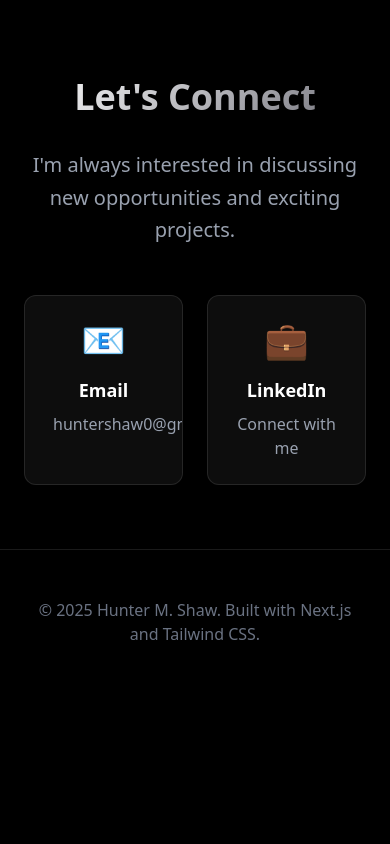
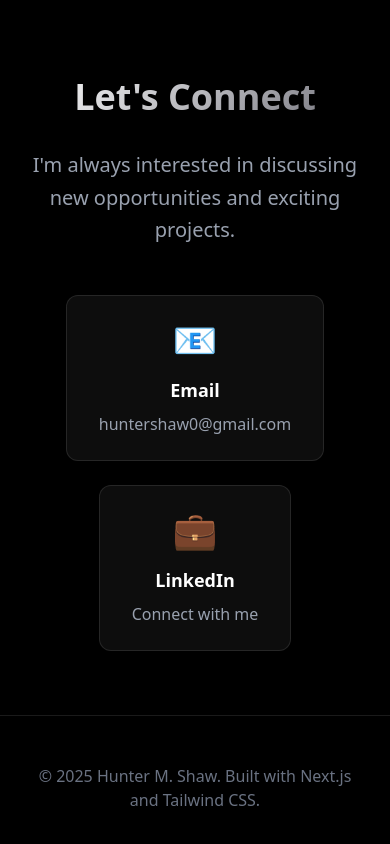
Before and after one commit to HunterShaw99/portfolio, a Next.js app: page / in a window 390 px wide. Shown: the part 6254-7098 px from the top of the page. Before the commit the page ends 6948 px from the top, so only its background shows below. Built offline with nearby package versions, Linux system fonts and the light colour scheme.

Commit message:
adjusted email to be center for mobile

```diff
--- a/app/page.tsx
+++ b/app/page.tsx
@@ -221,15 +221,15 @@ export default function Home() {
           <p className="text-xl text-gray-400 mb-12 max-w-2xl mx-auto leading-relaxed">
             I&#39;m always interested in discussing new opportunities and exciting projects.
           </p>
-          <div className="flex justify-center gap-6 max-w-2xl mx-auto">
+          <div className="flex flex-col sm:flex-row justify-center gap-6 max-w-2xl mx-auto px-4 sm:px-0">
             <a
               href="#"
               onClick={handleEmailClick}
-              className="card text-center group flex-1 max-w-xs"
+              className="card text-center group flex-1 max-w-xs mx-auto"
             >
               <div className="text-4xl mb-4 group-hover:scale-110 transition-transform">📧</div>
               <h3 className="text-lg font-semibold text-white mb-2">Email</h3>
-              <p className="text-gray-400 group-hover:text-gray-300 transition-colors justify-center items-center px-1">
+              <p className="text-gray-400 group-hover:text-gray-300 transition-colors text-center break-all px-2">
                 {email || 'Click to reveal email'}
               </p>
             </a>
@@ -237,15 +237,16 @@ export default function Home() {
               href="https://www.linkedin.com/in/huntermshaw/"
               target="_blank"
               rel="noopener noreferrer"
-              className="card text-center group flex-1 max-w-xs"
+              className="card text-center group flex-1 max-w-xs mx-auto"
             >
               <div className="text-4xl mb-4 group-hover:scale-110 transition-transform">💼</div>
               <h3 className="text-lg font-semibold text-white mb-2">LinkedIn</h3>
-              <p className="text-gray-400 group-hover:text-gray-300 transition-colors justify-center items-center px-1">Connect with me</p>
+              <p className="text-gray-400 group-hover:text-gray-300 transition-colors text-center px-2">Connect with me</p>
             </a>
           </div>
         </div>
       </section>
+
 
       {/* Footer */}
       <footer className="py-12 px-6 border-t border-white/10">
```
